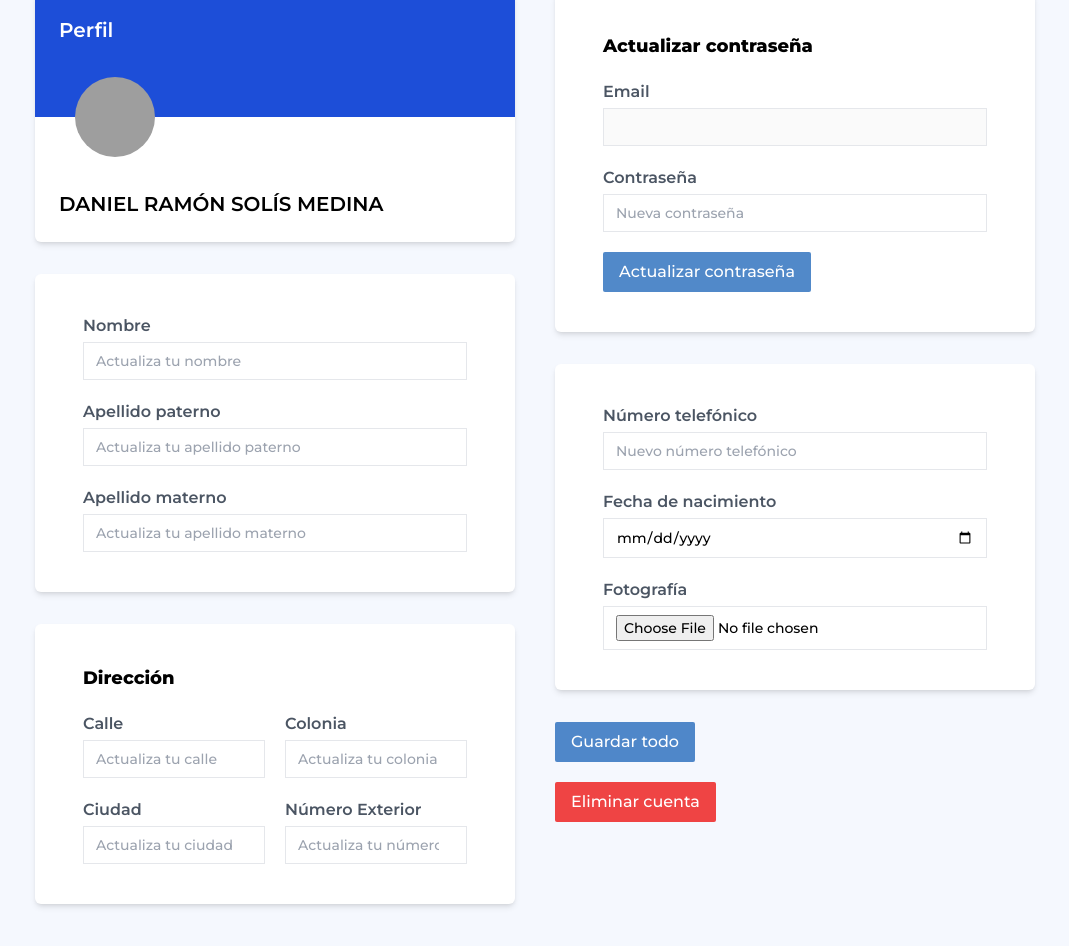
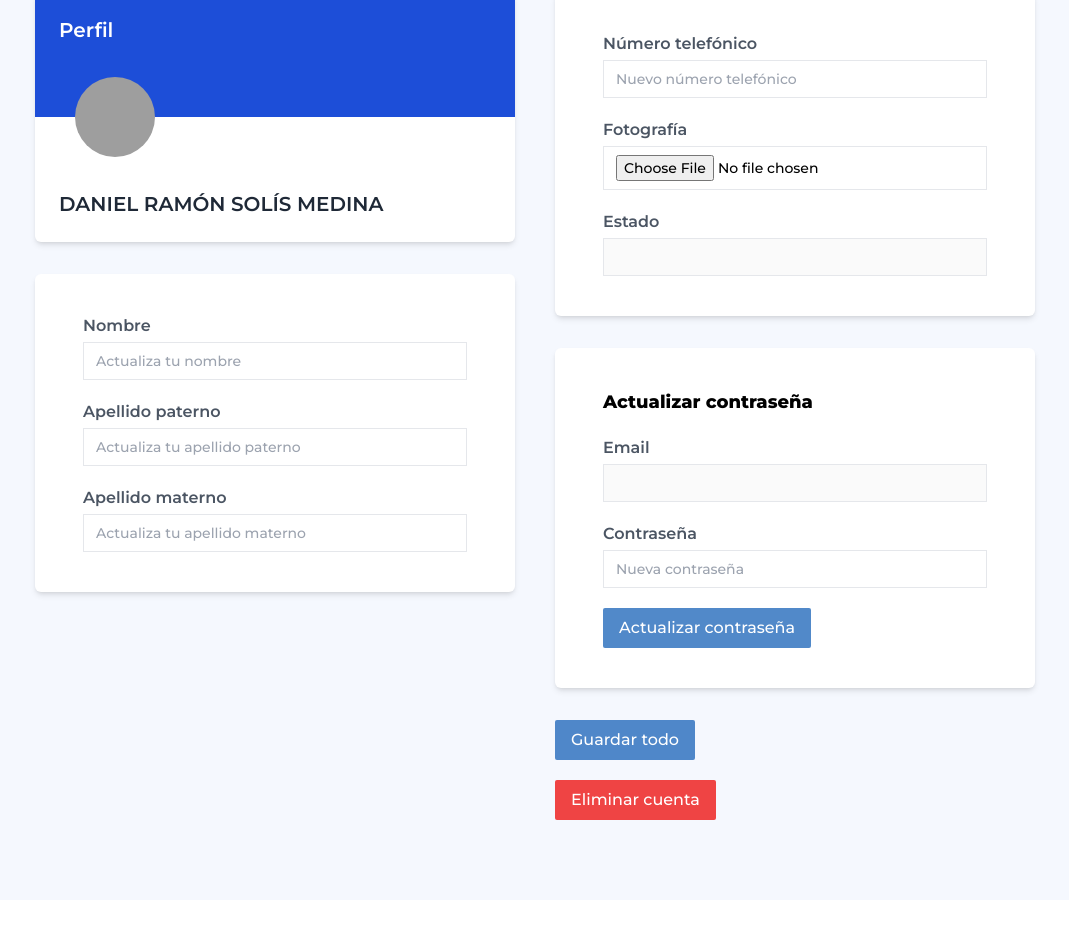
Before and after one commit to fade-finder/fade-finder, a React (Vite) app in the folder frontend/: page /perfil in a window 1280 px wide. Shown: the part 224-1170 px from the top of the page, without its empty margins (105-1174 px from the left). After the commit the page ends 1124 px from the top, so only its background shows below. Built offline with nearby package versions, Linux system fonts and the light colour scheme; grey boxes are pictures that could not be loaded.

Commit message:
Modifique la interfaz de perfil adapatando los cambios que se hicieron a la bd

```diff
--- a/frontend/src/pages/Perfil.jsx
+++ b/frontend/src/pages/Perfil.jsx
@@ -3,7 +3,6 @@ import { Link } from 'react-router-dom'
 import { useState } from 'react'
 import Input from '../components/Input'
 import SmallButton from '../components/SmallButton'
-import Select from '../components/Select'
 import Header from '../components/Header'
 import Swal from 'sweetalert2'
 import axios from 'axios'
@@ -11,8 +10,8 @@ import { useNavigate } from 'react-router-dom'
 
 const Perfil = () => {
 	const navigate = useNavigate()
+	const id = 1
 	const rol = 0
-	const id = 1
 
 	const [usuario, setUsuario] = useState({
 		email: '',
@@ -21,13 +20,7 @@ const Perfil = () => {
 		ap_paterno: '',
 		ap_materno: '',
 		telefono: '',
-		fecha_nacimiento: '',
 		foto: '',
-		calle: '',
-		colonia: '',
-		ciudad: '',
-		numero: '',
-		genero: '',
 		estado: '',
 	})
 
@@ -103,7 +96,7 @@ const Perfil = () => {
 								/>
 							</div>
 							<div className='h-1/2 w-full flex items-end p-6'>
-								<h2 className='text-xl font-semibold uppercase'>
+								<h2 className='text-xl font-semibold uppercase text-gray-800'>
 									Daniel Ramón Solís Medina
 								</h2>
 							</div>
@@ -139,52 +132,38 @@ const Perfil = () => {
 								onChange={e => changeStateValue(e.target.id, e.target.value)}
 							/>
 						</div>
-						{/* Direccion */}
+					</div>
+					<div className='min-h-[500px] w-1/2 flex flex-col gap-y-8'>
 						<div className='w-full bg-white rounded-md shadow-md flex flex-col justify-center items-start gap-y-5 py-10 px-12'>
-							<h2 className='text-lg font-bold'>Dirección</h2>
-							<div className='flex justify-center items-center gap-x-5'>
 							<Input
-									label='Calle'
+								label='Número telefónico'
 								type='text'
-									name='calle'
-									id='calle'
-									placeholder='Actualiza tu calle'
-									value={usuario.calle}
+								name='telefono'
+								id='telefono'
+								placeholder='Nuevo número telefónico'
+								value={usuario.telefono}
 								onChange={e => changeStateValue(e.target.id, e.target.value)}
 							/>
 							<Input
-									label='Colonia'
+								label='Fotografía'
+								type='file'
+								name='foto'
+								id='foto'
+								placeholder='Nueva foto'
+								value={usuario.foto}
+								onChange={e => changeStateValue(e.target.id, e.target.value)}
+							/>
+							<Input
+								label='Estado'
 								type='text'
-									name='colonia'
-									id='colonia'
-									placeholder='Actualiza tu colonia'
-									value={usuario.colonia}
+								name='estado'
+								id='estado'
+								placeholder=''
+								value={usuario.estado}
+								activo={false}
 								onChange={e => changeStateValue(e.target.id, e.target.value)}
 							/>
 						</div>
-							<div className='flex justify-center items-center gap-x-5'>
-								<Input
-									label='Ciudad'
-									type='text'
-									name='ciudad'
-									id='ciudad'
-									placeholder='Actualiza tu ciudad'
-									value={usuario.ciudad}
-									onChange={e => changeStateValue(e.target.id, e.target.value)}
-								/>
-								<Input
-									label='Número Exterior'
-									type='number'
-									name='numero'
-									id='numero'
-									placeholder='Actualiza tu número ext.'
-									value={usuario.numero}
-									onChange={e => changeStateValue(e.target.id, e.target.value)}
-								/>
-							</div>
-						</div>
-					</div>
-					<div className='min-h-[500px] w-1/2 flex flex-col gap-y-8'>
 						<div className='w-full bg-white rounded-md shadow-md flex flex-col justify-center items-start gap-y-5 py-10 px-12'>
 							<h2 className='text-lg font-bold'>Actualizar contraseña</h2>
 							<Input
@@ -212,68 +191,6 @@ const Perfil = () => {
 								onClick={() => handleClickActualizarPassword}
 							/>
 						</div>
-						<div className='w-full bg-white rounded-md shadow-md flex flex-col justify-center items-start gap-y-5 py-10 px-12'>
-							{(rol == 1 || rol == 2) && (
-								<div className='flex flex-col justify-between w-full h-full'>
-									<label
-										htmlFor='genero'
-										className='text-base font-semibold text-gray-600'
-									>
-										Genero
-									</label>
-									<Select
-										id='genero'
-										value={usuario.genero}
-										onChange={e =>
-											changeStateValue(e.target.id, e.target.value)
-										}
-										opciones={[
-											{ value: 'm', texto: 'Masculino' },
-											{ value: 'f', texto: 'Femenino' },
-										]}
-									/>
-								</div>
-							)}
-							<Input
-								label='Número telefónico'
-								type='text'
-								name='telefono'
-								id='telefono'
-								placeholder='Nuevo número telefónico'
-								value={usuario.telefono}
-								onChange={e => changeStateValue(e.target.id, e.target.value)}
-							/>
-							<Input
-								label='Fecha de nacimiento'
-								type='date'
-								name='fecha_nacimiento'
-								id='fecha_nacimiento'
-								placeholder='Nueva fecha de nacimiento'
-								value={usuario.fecha_nacimiento}
-								onChange={e => changeStateValue(e.target.id, e.target.value)}
-							/>
-							<Input
-								label='Fotografía'
-								type='file'
-								name='foto'
-								id='foto'
-								placeholder='Nueva foto'
-								value={usuario.foto}
-								onChange={e => changeStateValue(e.target.id, e.target.value)}
-							/>
-							{rol == 1 && (
-								<Input
-									label='Estado'
-									type='text'
-									name='estado'
-									id='estado'
-									placeholder=''
-									value={usuario.estado}
-									activo={false}
-									onChange={e => changeStateValue(e.target.id, e.target.value)}
-								/>
-							)}
-						</div>
 						<div className='w-full flex flex-col justify-center items-start gap-y-5'>
 							<SmallButton
 								type='submit'
```
Lines whose indentation alone changed are shown as unchanged.
